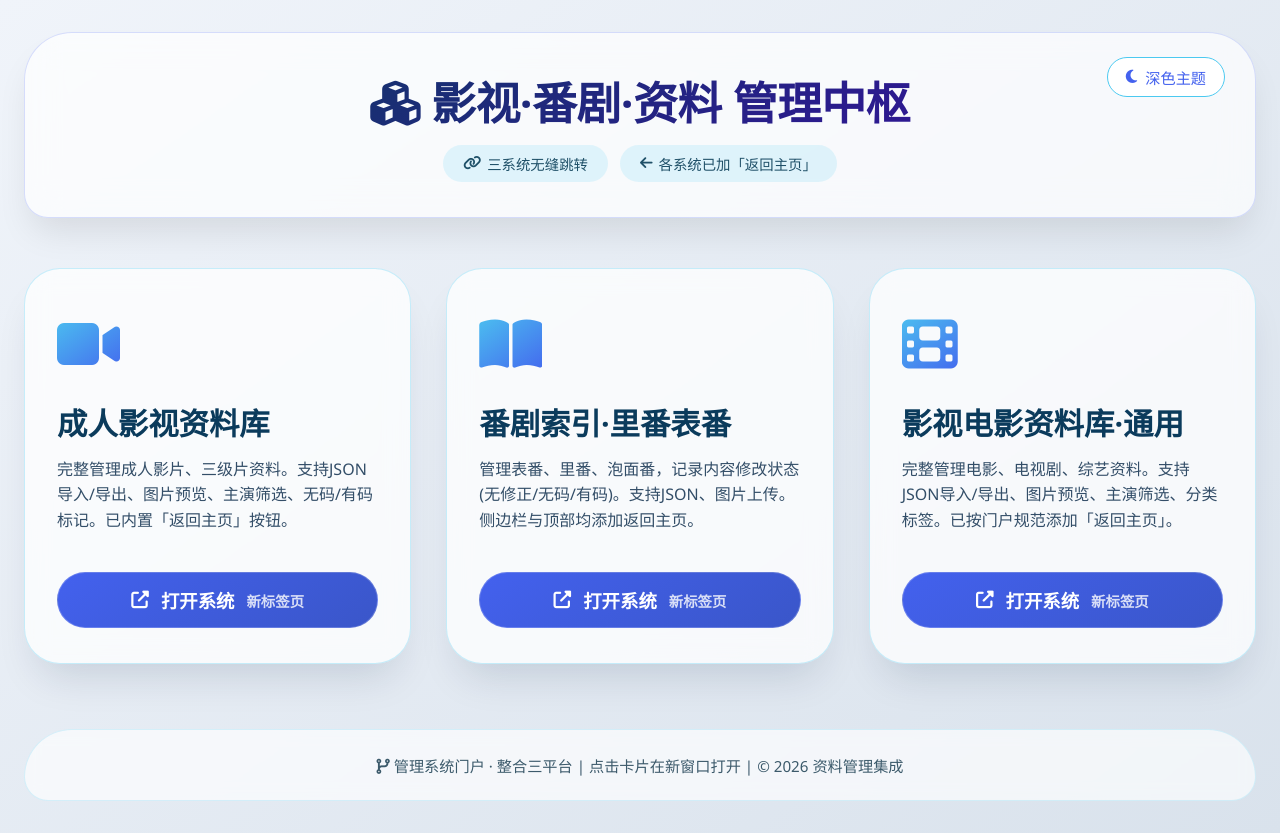
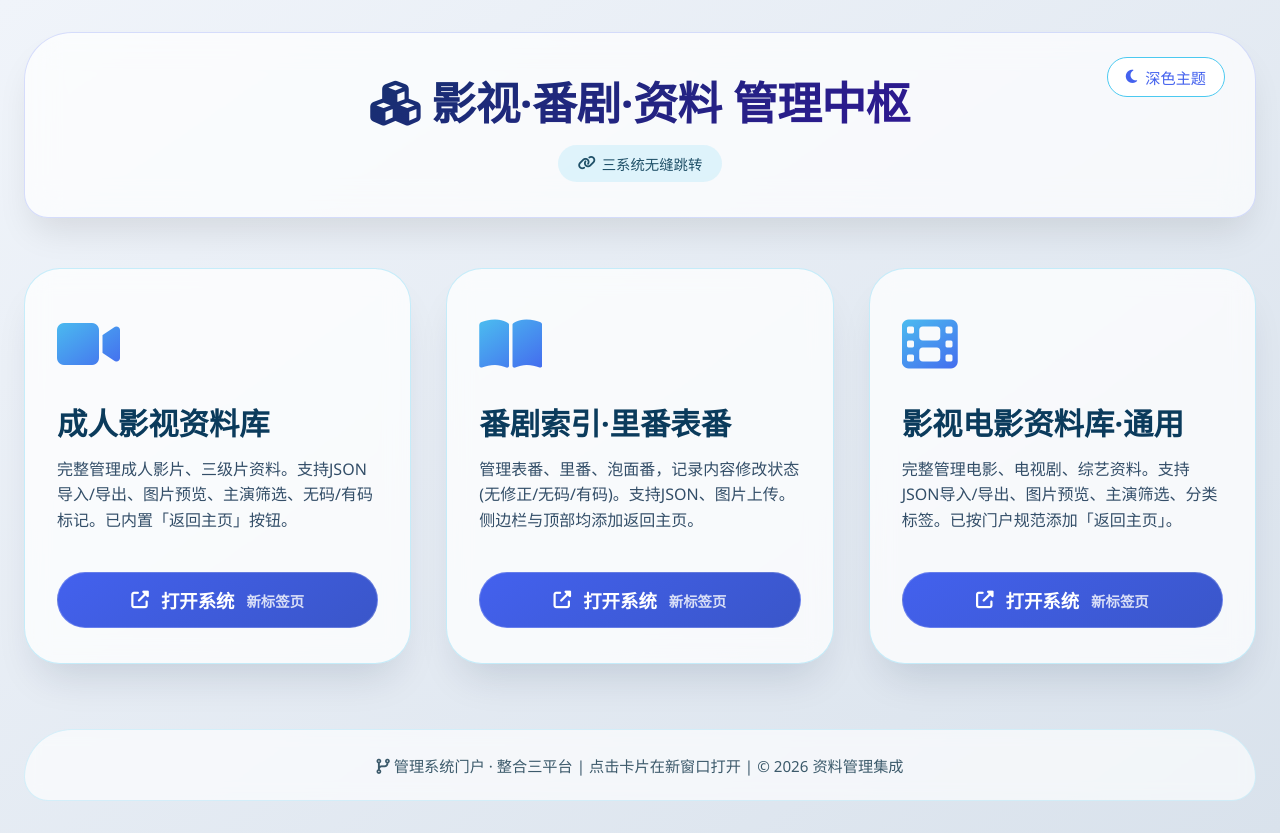
Before and after one commit to Selling-surprises/Movie-information-management, a plain HTML site: page index.html in a window 1280 px wide. Drawn offline with Linux system fonts and the light colour scheme.

Commit message:
Update index.html

```diff
--- a/index.html
+++ b/index.html
@@ -279,7 +279,7 @@
             <h1><i class="fas fa-cubes"></i> 影视·番剧·资料 管理中枢</h1>
             <div class="subhead">
                 <span class="notice-tag"><i class="fas fa-link"></i> 三系统无缝跳转</span>
-                <span class="notice-tag"><i class="fas fa-arrow-left"></i> 各系统已加「返回主页」</span>
+                <!-- 已按指令移除“各系统已加「返回主页」”提示 -->
             </div>
             <button class="theme-toggle-portal" id="portalThemeToggle">
                 <i class="fas fa-moon"></i> 深色主题
```
